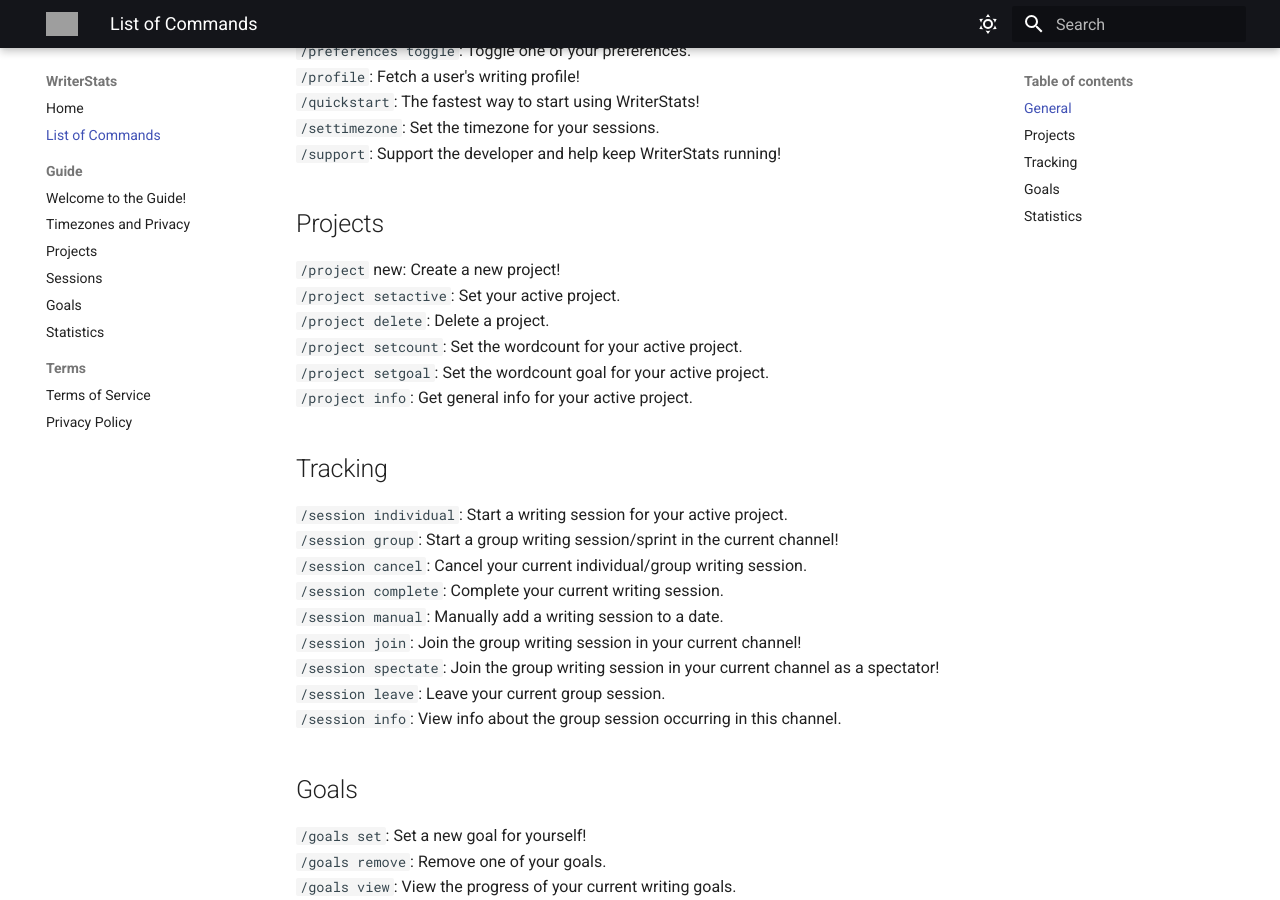
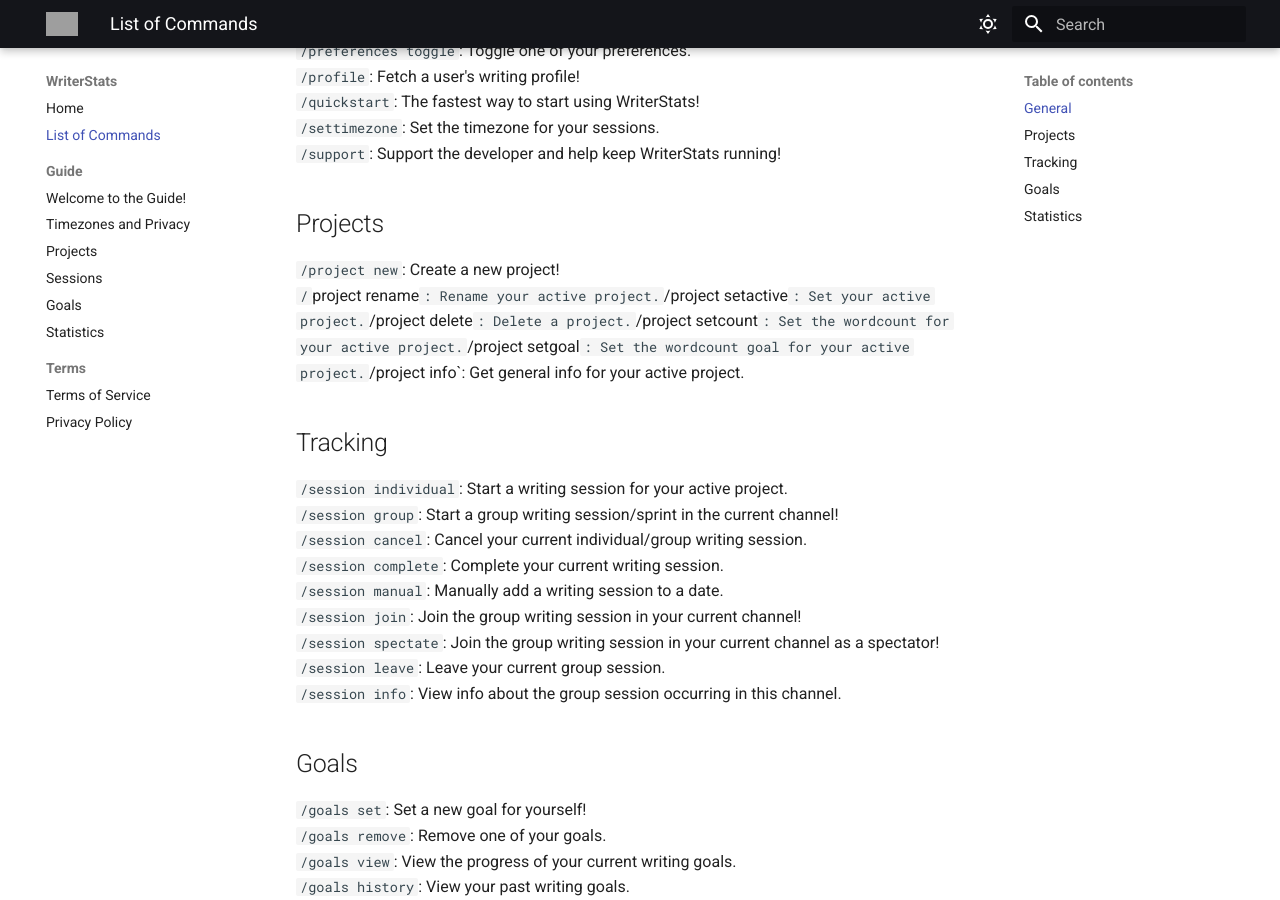
Before and after one commit to MaskdDev/MaskdDev-Docs, an MkDocs documentation site: the page built from docs/writerstats/commands.md, in a window 1280 px wide and 900 px high, scrolled down 434 px. Built offline with MkDocs 1.6.1 and Material for MkDocs 9.7.7, drawn with Linux system fonts in a browser that asks for light colours; grey boxes are pictures that could not be loaded.

Commit message:
Version 2.2.0 Changes

```diff
--- a/docs/writerstats/commands.md
+++ b/docs/writerstats/commands.md
@@ -21,7 +21,8 @@
 
 ## Projects
 
-`/project` new: Create a new project!
+`/project new`: Create a new project!
+`/`project rename`: Rename your active project.
 `/project setactive`: Set your active project.
 `/project delete`: Delete a project.
 `/project setcount`: Set the wordcount for your active project.
```
Also changed, not shown: docs/writerstats/guide/projects.md (+4 -0 lines), docs/writerstats/guide/sessions.md (+2 -0 lines).
